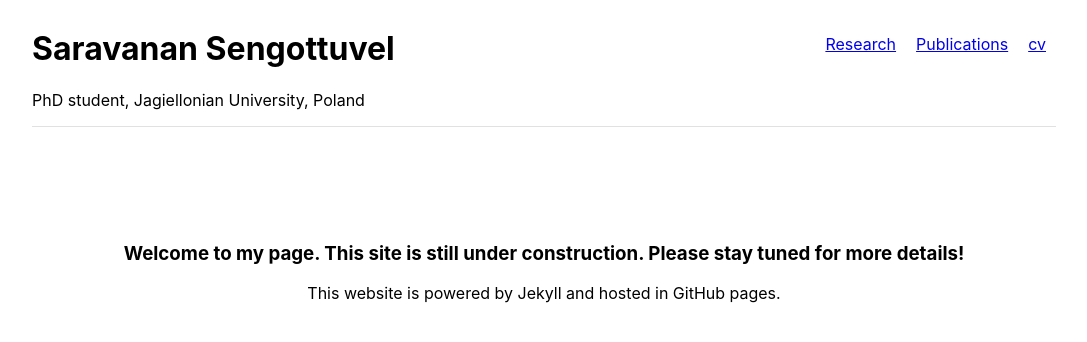
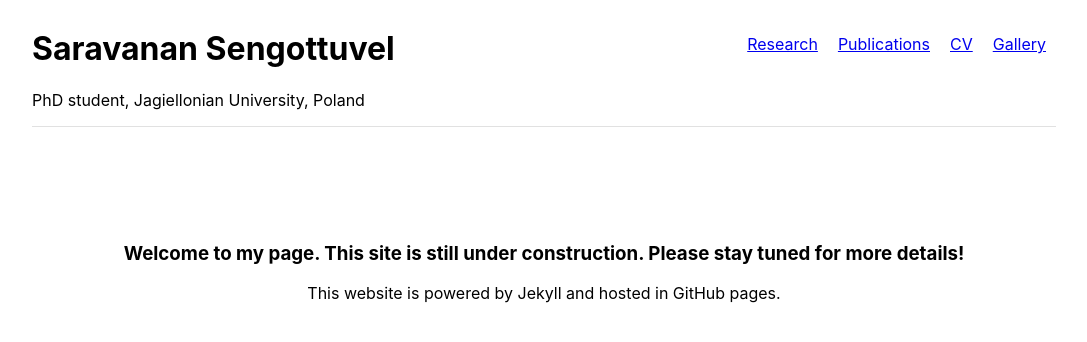
Before and after one commit to Dvaita/dvaita.github.io, a Jekyll site: the page built from index.md, in a window 1280 px wide. Shown: the top 342 px of the page, without its empty margins (96-1183 px from the left). Built offline with Jekyll 4.4.1, drawn with Linux system fonts in a browser that asks for light colours.

Commit message:
Update head.html

```diff
--- a/_includes/head.html
+++ b/_includes/head.html
@@ -9,7 +9,8 @@
 	<ul class="nav-list">
 		<li><a href="#research">Research</a></li>
 		<li><a href="#publications">Publications</a></li>
-		<li><a href="#resume">cv</a></li>
+		<li><a href="#publications">CV</a></li>
+		<li><a href="#resume">Gallery</a></li>
 	</ul>
 </div>
 </div>
```
